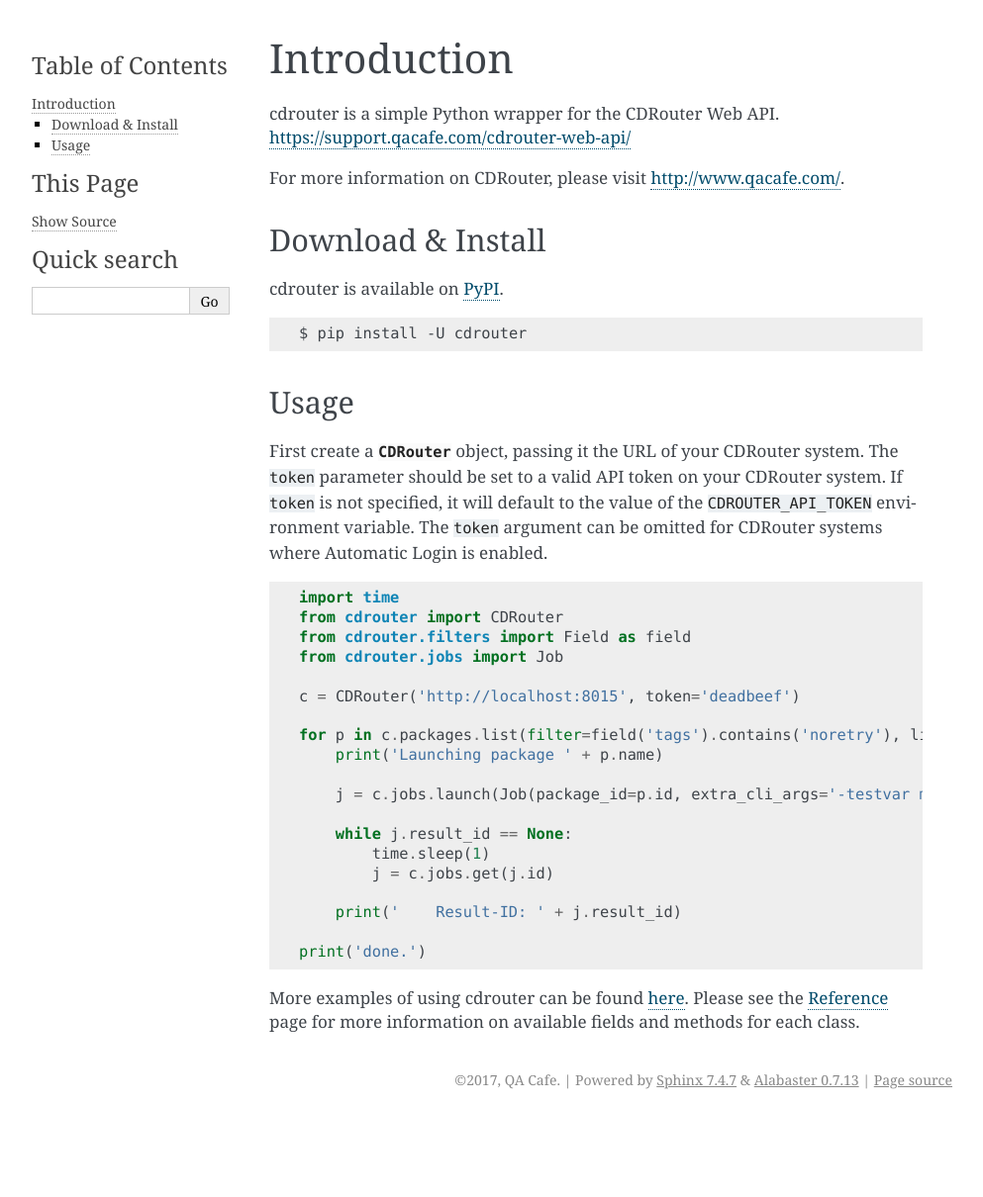
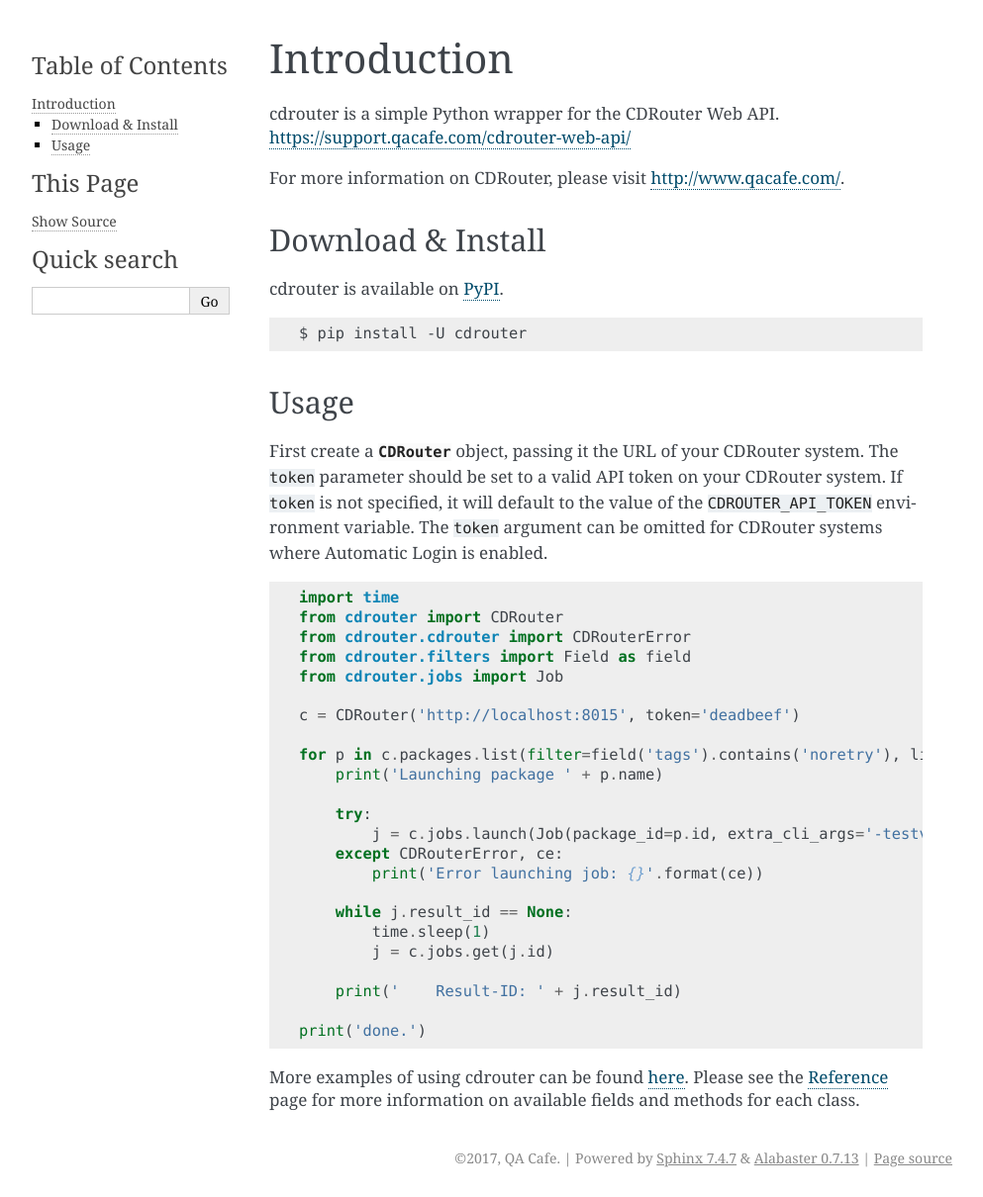
Before and after one commit to qacafe/cdrouter.py, a Sphinx documentation site: the page built from docs/introduction.rst, in a window 1280 px wide. Shown: the whole page at 99% size, without its empty margins (148-1141 px from the left). Built offline with Sphinx 7.4.7, drawn with Linux system fonts in a browser that asks for light colours; before the commit the page ends 1131 px from its top, so only the background shows below that.

Commit message:
Use CDRouterError in intro example

```diff
--- a/docs/introduction.rst
+++ b/docs/introduction.rst
@@ -32,6 +32,7 @@
 
     import time
     from cdrouter import CDRouter
+    from cdrouter.cdrouter import CDRouterError
     from cdrouter.filters import Field as field
     from cdrouter.jobs import Job
 
@@ -40,7 +41,10 @@
     for p in c.packages.list(filter=field('tags').contains('noretry'), limit='none').data:
         print('Launching package ' + p.name)
 
-        j = c.jobs.launch(Job(package_id=p.id, extra_cli_args='-testvar myvar=example'))
+        try:
+            j = c.jobs.launch(Job(package_id=p.id, extra_cli_args='-testvar myvar=example'))
+        except CDRouterError, ce:
+            print('Error launching job: {}'.format(ce))
 
         while j.result_id == None:
             time.sleep(1)
--- a/docs/reference.rst
+++ b/docs/reference.rst
@@ -13,6 +13,9 @@
 ~~~~~~~~~~~~~~~~~
 
 .. autoclass:: cdrouter.CDRouter
+   :members:
+
+.. autoclass:: cdrouter.cdrouter.CDRouterError
    :members:
 
 .. autoclass:: cdrouter.cdrouter.Links
```
Also changed, not shown: 1 other file.
